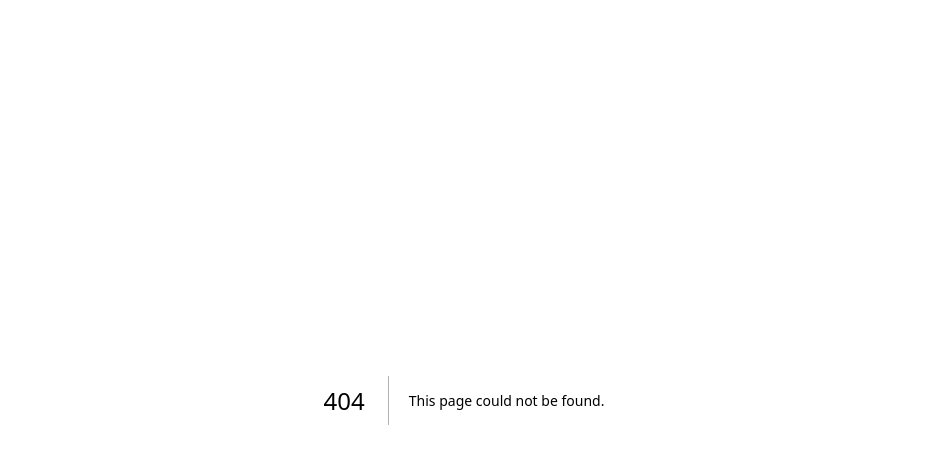
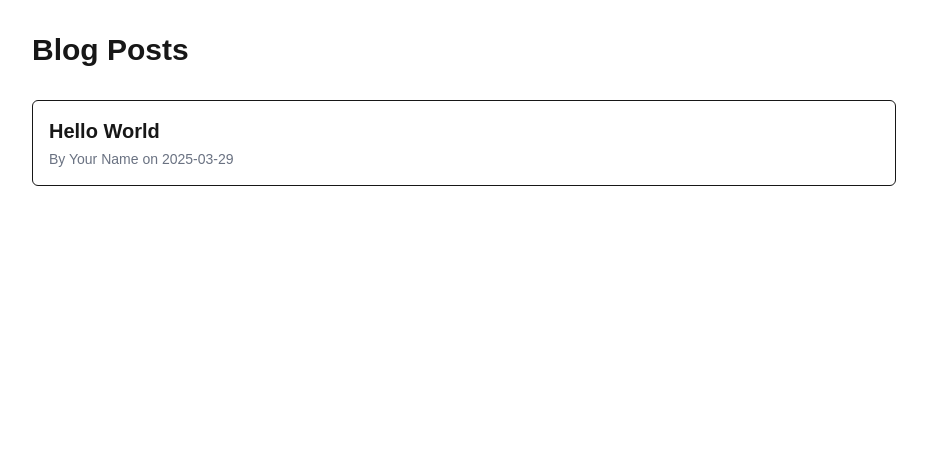
Before and after one commit to nstream-ai/nstream-ai-cms, a Next.js app: page /blog in a window 1280 px wide. Before the commit this address had no page. Shown: the top 464 px of the page, without its empty margins (176-1103 px from the left). Built offline with nearby package versions, Linux system fonts and the light colour scheme.

Commit message:
Initial commit

```diff
--- /dev/null
+++ b/app/blog/[slug]/page.tsx
@@ -0,0 +1,24 @@
+import { MDXRemote } from 'next-mdx-remote/rsc';
+import { getAllPostSlugs, getPostBySlug } from '@/lib/markdown';
+
+export async function generateStaticParams() {
+  const posts = getAllPostSlugs();
+  return posts.map((post) => ({
+    slug: post.slug,
+  }));
+}
+
+export default function Post({ params }: { params: { slug: string } }) {
+  const { slug } = params;
+  const { frontMatter, content } = getPostBySlug(slug);
+
+  return (
+    <div className="max-w-3xl mx-auto py-8 px-4">
+      <h1 className="text-3xl font-bold mb-2">{frontMatter.title}</h1>
+      <p className="text-gray-500 mb-8">By {frontMatter.author} on {frontMatter.date}</p>
+      <article className="prose lg:prose-xl">
+        <MDXRemote source={content} />
+      </article>
+    </div>
+  );
+}
--- /dev/null
+++ b/app/blog/page.tsx
@@ -0,0 +1,24 @@
+import Link from 'next/link';
+import { getAllPosts } from '@/lib/markdown';
+
+export default function BlogPage() {
+  const posts = getAllPosts();
+
+  return (
+    <div className="max-w-4xl mx-auto py-8 px-4">
+      <h1 className="text-3xl font-bold mb-8">Blog Posts</h1>
+      <ul className="space-y-4">
+        {posts.map((post) => (
+          <li key={post.slug} className="border p-4 rounded-md">
+            <Link href={`/blog/${post.slug}`} className="text-xl font-semibold hover:text-blue-600">
+              {post.frontMatter.title}
+            </Link>
+            <p className="text-gray-500 text-sm mt-1">
+              By {post.frontMatter.author} on {post.frontMatter.date}
+            </p>
+          </li>
+        ))}
+      </ul>
+    </div>
+  );
+}
--- a/app/page.tsx
+++ b/app/page.tsx
@@ -1,103 +1,13 @@
-import Image from "next/image";
+import Link from 'next/link';
 
 export default function Home() {
   return (
-    <div className="grid grid-rows-[20px_1fr_20px] items-center justify-items-center min-h-screen p-8 pb-20 gap-16 sm:p-20 font-[family-name:var(--font-geist-sans)]">
-      <main className="flex flex-col gap-[32px] row-start-2 items-center sm:items-start">
-        <Image
-          className="dark:invert"
-          src="/next.svg"
-          alt="Next.js logo"
-          width={180}
-          height={38}
-          priority
-        />
-        <ol className="list-inside list-decimal text-sm/6 text-center sm:text-left font-[family-name:var(--font-geist-mono)]">
-          <li className="mb-2 tracking-[-.01em]">
-            Get started by editing{" "}
-            <code className="bg-black/[.05] dark:bg-white/[.06] px-1 py-0.5 rounded font-[family-name:var(--font-geist-mono)] font-semibold">
-              app/page.tsx
-            </code>
-            .
-          </li>
-          <li className="tracking-[-.01em]">
-            Save and see your changes instantly.
-          </li>
-        </ol>
-
-        <div className="flex gap-4 items-center flex-col sm:flex-row">
-          <a
-            className="rounded-full border border-solid border-transparent transition-colors flex items-center justify-center bg-foreground text-background gap-2 hover:bg-[#383838] dark:hover:bg-[#ccc] font-medium text-sm sm:text-base h-10 sm:h-12 px-4 sm:px-5 sm:w-auto"
-            href="https://vercel.com/new?utm_source=create-next-app&utm_medium=appdir-template-tw&utm_campaign=create-next-app"
-            target="_blank"
-            rel="noopener noreferrer"
-          >
-            <Image
-              className="dark:invert"
-              src="/vercel.svg"
-              alt="Vercel logomark"
-              width={20}
-              height={20}
-            />
-            Deploy now
-          </a>
-          <a
-            className="rounded-full border border-solid border-black/[.08] dark:border-white/[.145] transition-colors flex items-center justify-center hover:bg-[#f2f2f2] dark:hover:bg-[#1a1a1a] hover:border-transparent font-medium text-sm sm:text-base h-10 sm:h-12 px-4 sm:px-5 w-full sm:w-auto md:w-[158px]"
-            href="https://nextjs.org/docs?utm_source=create-next-app&utm_medium=appdir-template-tw&utm_campaign=create-next-app"
-            target="_blank"
-            rel="noopener noreferrer"
-          >
-            Read our docs
-          </a>
-        </div>
-      </main>
-      <footer className="row-start-3 flex gap-[24px] flex-wrap items-center justify-center">
-        <a
-          className="flex items-center gap-2 hover:underline hover:underline-offset-4"
-          href="https://nextjs.org/learn?utm_source=create-next-app&utm_medium=appdir-template-tw&utm_campaign=create-next-app"
-          target="_blank"
-          rel="noopener noreferrer"
-        >
-          <Image
-            aria-hidden
-            src="/file.svg"
-            alt="File icon"
-            width={16}
-            height={16}
-          />
-          Learn
-        </a>
-        <a
-          className="flex items-center gap-2 hover:underline hover:underline-offset-4"
-          href="https://vercel.com/templates?framework=next.js&utm_source=create-next-app&utm_medium=appdir-template-tw&utm_campaign=create-next-app"
-          target="_blank"
-          rel="noopener noreferrer"
-        >
-          <Image
-            aria-hidden
-            src="/window.svg"
-            alt="Window icon"
-            width={16}
-            height={16}
-          />
-          Examples
-        </a>
-        <a
-          className="flex items-center gap-2 hover:underline hover:underline-offset-4"
-          href="https://nextjs.org?utm_source=create-next-app&utm_medium=appdir-template-tw&utm_campaign=create-next-app"
-          target="_blank"
-          rel="noopener noreferrer"
-        >
-          <Image
-            aria-hidden
-            src="/globe.svg"
-            alt="Globe icon"
-            width={16}
-            height={16}
-          />
-          Go to nextjs.org →
-        </a>
-      </footer>
-    </div>
+    <main className="flex min-h-screen flex-col items-center justify-center p-24">
+      <h1 className="text-4xl font-bold mb-8">My Markdown Blog</h1>
+      <p className="text-xl mb-8">Welcome to my Next.js blog that uses Markdown files.</p>
+      <Link href="/blog" className="px-4 py-2 bg-blue-600 text-white rounded hover:bg-blue-700">
+        Read Blog Posts
+      </Link>
+    </main>
   );
 }
--- /dev/null
+++ b/content/posts/hello-world.md
@@ -0,0 +1,17 @@
+---
+title: 'Hello World'
+date: '2025-03-29'
+author: 'Your Name'
+---
+
+# Hello World!
+
+This is my first blog post using Markdown and Next.js.
+
+## Why Next.js?
+
+Next.js is a fantastic framework for creating static and server-rendered React applications.
+
+- Fast development
+- Great developer experience
+- Built-in routing
--- /dev/null
+++ b/lib/markdown.js
@@ -0,0 +1,40 @@
+import fs from 'fs';
+import path from 'path';
+import matter from 'gray-matter';
+
+const postsDirectory = path.join(process.cwd(), 'content/posts');
+
+export function getAllPostSlugs() {
+  const fileNames = fs.readdirSync(postsDirectory);
+
+  return fileNames.map(fileName => {
+    return {
+      slug: fileName.replace(/\.md$/, '')
+    };
+  });
+}
+
+export function getPostBySlug(slug) {
+  const fullPath = path.join(postsDirectory, `${slug}.md`);
+  const fileContents = fs.readFileSync(fullPath, 'utf8');
+
+  // Use gray-matter to parse the post metadata section
+  const { data: frontMatter, content } = matter(fileContents);
+
+  return {
+    slug,
+    frontMatter,
+    content
+  };
+}
+
+export function getAllPosts() {
+  const slugs = getAllPostSlugs();
+  const posts = slugs
+    .map(({ slug }) => getPostBySlug(slug))
+    .sort((post1, post2) => {
+      return new Date(post1.frontMatter.date) > new Date(post2.frontMatter.date) ? -1 : 1;
+    });
+
+  return posts;
+}
```
Also changed, not shown: package.json (+9 -5 lines), 1 other file (tests, documents, lock files or other folders).
